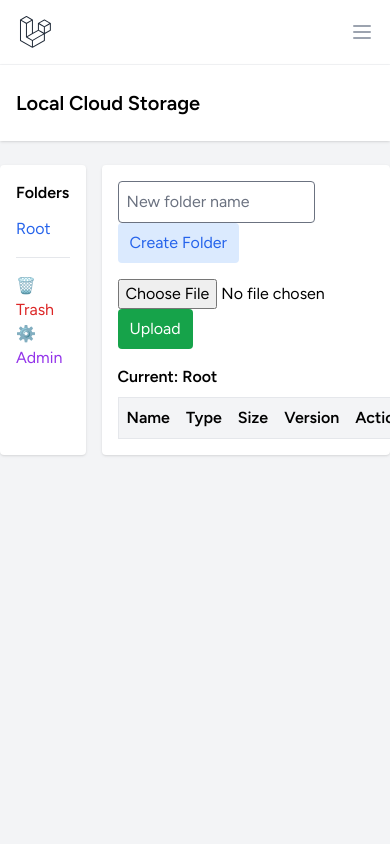
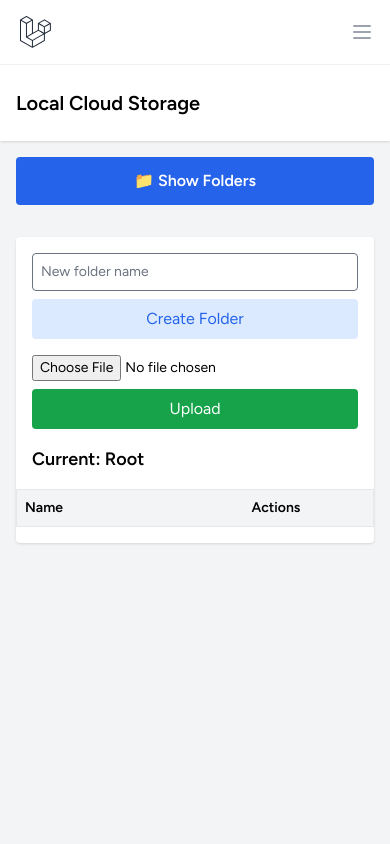
Before and after one commit to Houssein2eba/cloud-storage, a Laravel app: template resources/views/cloud/index.blade.php in a window 390 px wide; the page is wider, and only the part inside the window is pictured. Run offline with Laravel 12, Linux system fonts and the light colour scheme; the template is opened without the code that fills it, so the values that code supplies are empty; a user stored in the database is signed in; data comes from the database, SQL or seed files in the repository; style sheets or scripts are compiled from the project's sources.

Commit message:
responsive ui

```diff
--- a/resources/views/cloud/index.blade.php
+++ b/resources/views/cloud/index.blade.php
@@ -5,10 +5,16 @@
         </h2>
     </x-slot>
 
-    <div class="py-6 max-w-7xl mx-auto sm:px-6 lg:px-8">
-        <div class="grid grid-cols-4 gap-4">
+    <div class="py-4 px-4 sm:py-6 max-w-7xl mx-auto sm:px-6 lg:px-8">
+        <div class="grid grid-cols-1 md:grid-cols-4 gap-4">
 
-            <div class="bg-white p-4 shadow rounded">
+            <!-- Sidebar - Collapsible on mobile -->
+            <div x-data="{ open: false }" class="md:col-span-1">
+                <button @click="open = !open" class="md:hidden w-full bg-blue-600 text-white p-3 rounded mb-4 font-semibold">
+                    <span x-show="!open">📁 Show Folders</span>
+                    <span x-show="open">📁 Hide Folders</span>
+                </button>
+                <div x-show="open" @click.outside="open = false" class="md:block bg-white p-4 shadow rounded">
                     <h3 class="font-bold mb-3">Folders</h3>
                 <a href="{{ route('cloud.index')
 
@@ -39,52 +45,52 @@
                     </a>
                 @endif
                 </div>
+            </div>
 
-            <div class="col-span-3 bg-white p-4 shadow rounded">
+            <div class="md:col-span-3 bg-white p-4 shadow rounded">
 
+                <!-- Create Folder Form -->
                 <div class="mb-4">
-                    <form action="{{ route('folders.store')
-
-
-                     }}"
+                    <form action="{{ route('folders.store') }}"
                      method="POST"
-                     class="inline-block">
+                     class="flex flex-col sm:flex-row gap-2">
                         @csrf
                         <input type="hidden" name="parent_id" value="{{ $currentFolder?->id }}">
-                        <input name="name" placeholder="New folder name" class="border rounded p-2">
-                        <button class="text-blue-600 px-3 py-2 rounded bg-blue-100">
+                        <input name="name" placeholder="New folder name" class="flex-1 border rounded p-2 text-sm sm:text-base">
+                        <button class="text-blue-600 px-3 py-2 rounded bg-blue-100 whitespace-nowrap">
                             Create Folder
                         </button>
                     </form>
                 </div>
 
+                <!-- Upload Form -->
                 <div class="mb-4">
-                    <form action="{{ route('files.upload')
-
-                     }}"
+                    <form action="{{ route('files.upload') }}"
                      method="POST"
-                     enctype="multipart/form-data">
+                     enctype="multipart/form-data"
+                     class="flex flex-col sm:flex-row gap-2">
                         @csrf
                         <input type="hidden" name="folder_id" value="{{ $currentFolder?->id }}">
-                        <input type="file" name="file" required>
-                        <button class="bg-green-600 text-white px-3 py-2 rounded">
+                        <input type="file" name="file" required class="flex-1 text-sm">
+                        <button class="bg-green-600 text-white px-3 py-2 rounded whitespace-nowrap">
                             Upload
                         </button>
                     </form>
                 </div>
 
-                <h3 class="font-bold mb-2">
-                    Current:
-                    {{ $currentFolder?->name ?? 'Root' }}
+                <h3 class="font-bold mb-4 text-lg">
+                    Current: {{ $currentFolder?->name ?? 'Root' }}
                 </h3>
 
-                <table class="w-full border">
+                <!-- Responsive Table Container -->
+                <div class="overflow-x-auto -mx-4 sm:mx-0">
+                    <table class="w-full border text-sm sm:text-base">
                         <thead>
                             <tr class="bg-gray-100">
                                 <th class="p-2 text-left">Name</th>
-                            <th class="p-2">Type</th>
-                            <th class="p-2">Size</th>
-                            <th class="p-2">Version</th>
+                                <th class="p-2 hidden sm:table-cell">Type</th>
+                                <th class="p-2 hidden sm:table-cell">Size</th>
+                                <th class="p-2 hidden lg:table-cell">Version</th>
                                 <th class="p-2">Actions</th>
                             </tr>
                         </thead>
@@ -93,19 +99,18 @@
                         @foreach ($folders as $folder)
                             <tr class="border-t">
                                 <td class="p-2">
-                                    <a href="{{ route('cloud.index', ['folder' => $folder->id]) }}" class="text-blue-600">
+                                    <a href="{{ route('cloud.index', ['folder' => $folder->id]) }}" class="text-blue-600 hover:underline">
                                         📁 {{ $folder->name }}
                                     </a>
                                 </td>
-                                <td class="p-2 text-center">Folder</td>
-                                <td class="p-2 text-center">-</td>
-                                <td class="p-2 text-center">-</td>
+                                <td class="p-2 text-center hidden sm:table-cell text-xs">Folder</td>
+                                <td class="p-2 text-center hidden sm:table-cell text-xs">-</td>
+                                <td class="p-2 text-center hidden lg:table-cell text-xs">-</td>
                                 <td class="p-2 text-center">
-                                    <form action="{{ route('folders.destroy', $folder->id)
-                                     }}" method="POST" class="inline">
+                                    <form action="{{ route('folders.destroy', $folder->id) }}" method="POST" class="inline" onsubmit="return confirm('Delete this folder?')">
                                         @csrf
                                         @method('DELETE')
-                                        <button class="text-red-600">Trash</button>
+                                        <button class="text-red-600 hover:text-red-800 text-sm sm:text-base">🗑</button>
                                     </form>
                                 </td>
                             </tr>
@@ -114,56 +119,79 @@
                         @foreach ($files as $file)
                             <tr class="border-t">
                                 <td class="p-2">
-                                    📄 {{ $file->original_name }}
+                                    <div class="break-words">
+                                        📄 <span class="font-medium">{{ $file->original_name }}</span>
+                                        <div class="text-xs text-gray-500 sm:hidden">
+                                            {{ $file->mime_type }} • {{ number_format($file->size / 1024, 2) }} KB
+                                        </div>
+                                    </div>
                                 </td>
-                                <td class="p-2 text-center">
+                                <td class="p-2 text-center hidden sm:table-cell text-xs">
                                     {{ $file->mime_type }}
                                 </td>
-                                <td class="p-2 text-center">
+                                <td class="p-2 text-center hidden sm:table-cell text-xs">
                                     {{ number_format($file->size / 1024, 2) }} KB
                                 </td>
-                                <td class="p-2 text-center">
+                                <td class="p-2 text-center hidden lg:table-cell text-xs">
                                     v{{ $file->version }}
                                 </td>
-                                <td class="p-2 text-center space-x-2">
+                                <td class="p-2">
+                                    <div class="flex flex-col gap-1 sm:flex-row sm:gap-1 items-center justify-center">
                                         <a
                                            target="_blank"
                                            rel="noopener noreferrer"
-                                    href="{{ route('files.preview', $file->id)
-                                     }}">
-                                        Preview
+                                           href="{{ route('files.preview', $file->id) }}"
+                                           class="text-blue-600 hover:text-blue-800 text-xs sm:text-sm">
+                                            👁
                                         </a>
-                                    <a href="{{ route('files.download', $file->id)
-                                     }}">
-                                        Download
+                                        <a href="{{ route('files.download', $file->id) }}"
+                                           class="text-green-600 hover:text-green-800 text-xs sm:text-sm">
+                                            ⬇
                                         </a>
-                                    <a href="{{ route('files.versions', $file->id)
-
-                                     }}">
-                                        Versions
+                                        <a href="{{ route('files.versions', $file->id) }}"
+                                           class="text-purple-600 hover:text-purple-800 text-xs sm:text-sm hidden lg:inline">
+                                            📋
                                         </a>
-                                    <form  action="{{ route('files.destroy', $file->id)
-
-                                     }}"
+                                        <form action="{{ route('files.destroy', $file->id) }}"
                                              method="POST"
-                                     class="inline">
+                                             class="inline"
+                                             onsubmit="return confirm('Delete this file?')">
                                             @csrf
                                             @method('DELETE')
-                                        <button class="text-red-600" >Trash</button>
+                                            <button class="text-red-600 hover:text-red-800 text-xs sm:text-sm">🗑</button>
                                         </form>
-                                    <form action="{{ route('files.replace', $file->id)
-
-                                     }}" enctype="multipart/form-data" class="mt-2">
+                                        <div class="hidden lg:block">
+                                            <form action="{{ route('files.replace', $file->id) }}"
+                                                 enctype="multipart/form-data"
+                                                 class="inline"
+                                                 x-data="{
+                                                     selectedFile: null,
+                                                     handleFileSelect(e) {
+                                                         this.selectedFile = e.target.files[0]?.name;
+                                                         if (confirm('Replace ' + this.selectedFile + '?')) {
+                                                             e.target.form.submit();
+                                                         }
+                                                     }
+                                                 }">
                                                 @csrf
-                                        <input type="file" name="file" required>
-                                        <button class="text-orange-600">Replace</button>
+                                                <input type="file"
+                                                       name="file"
+                                                       required
+                                                       class="hidden"
+                                                       @change="handleFileSelect($event)"
+                                                       id="replace-{{ $file->id }}">
+                                                <label for="replace-{{ $file->id }}" class="text-orange-600 hover:text-orange-800 text-xs sm:text-sm cursor-pointer">
+                                                    🔄
+                                                </label>
                                             </form>
+                                        </div>
+                                    </div>
                                 </td>
                             </tr>
                         @endforeach
                         </tbody>
                     </table>
-
+                </div>
             </div>
         </div>
     </div>
```
Lines whose indentation alone changed are shown as unchanged.
